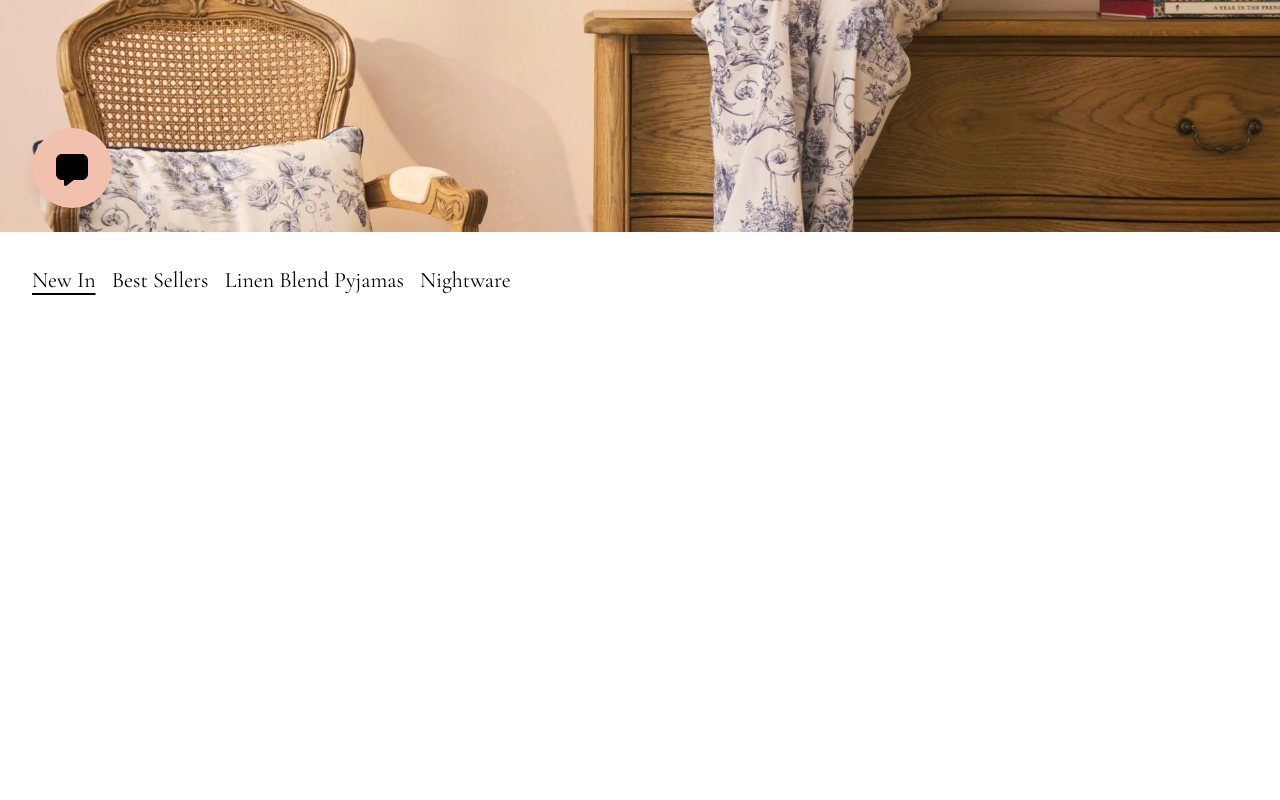
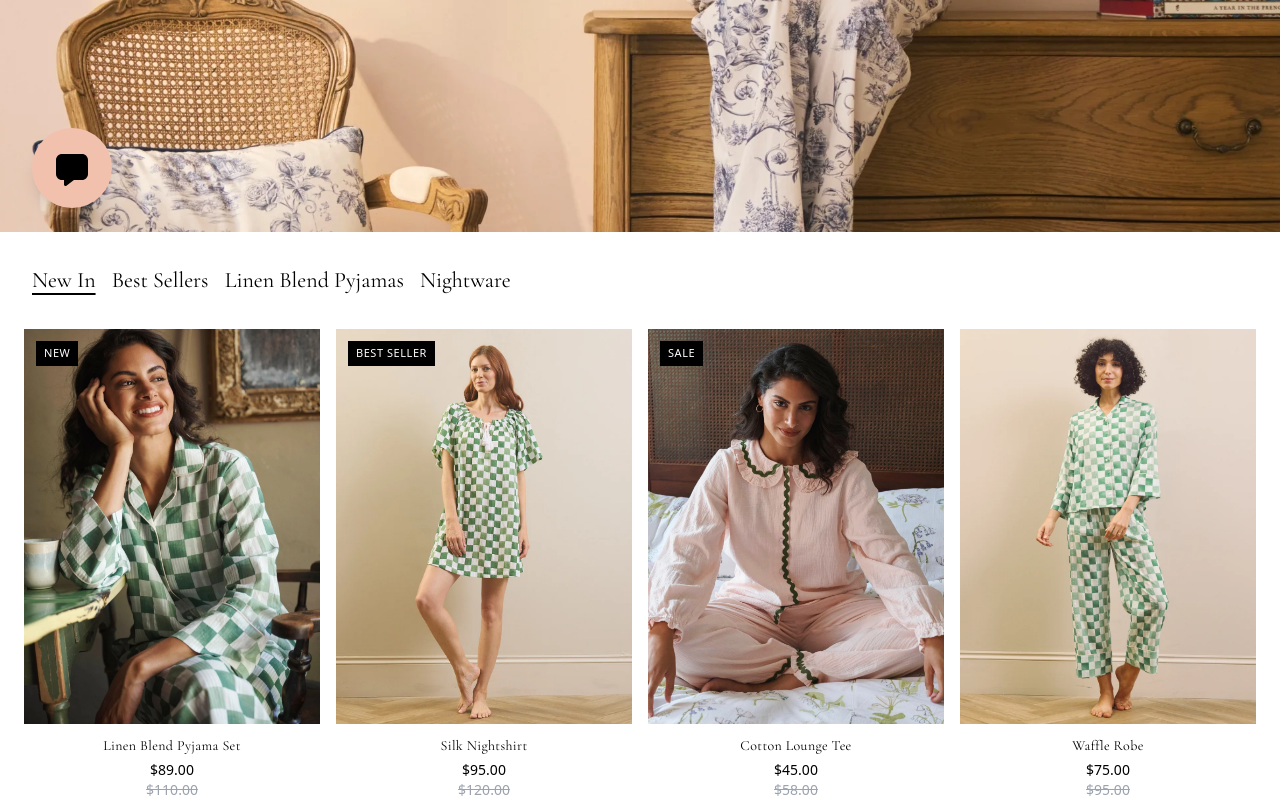
Before and after one commit to Sachin-stha112/Clothing-Website-Tailwind, a plain HTML site: page index.html in a window 1280 px wide. Shown: the part 568-1368 px from the top of the page. Before the commit the page ends 865 px from the top, so only its background shows below. Drawn offline with nearby package versions, Linux system fonts and the light colour scheme.

Commit message:
Add portrait product card grid with hover images

```diff
--- a/index.html
+++ b/index.html
@@ -267,7 +267,95 @@
         <a href="#" class="text-[22px] font-['Cormorant_Garamond'] ml-8">Linen Blend Pyjamas</a>
         <a href="#" class="text-[22px] font-['Cormorant_Garamond'] ml-8">Nightware</a>
       </div>
-
+      <!--Product card and grid — portrait cards-->
+      <div class="grid grid-cols-2 md:grid-cols-3 lg:grid-cols-4 gap-4 mt-8 px-6">
+        <!--Card 1-->
+        <div class="group bg-white">
+          <div class="relative overflow-hidden bg-[#f4f1ec]">
+            <img
+              src="./images/img1.jpg"
+              alt="Product 1"
+              class="aspect-[3/4] w-full object-cover transition-opacity duration-300 group-hover:opacity-0"
+              onerror="this.onerror=null;this.src='./images/img1_alt.jpg'"
+            />
+            <img
+              src="./images/img1_alt.jpg"
+              alt="Product 1 hover"
+              class="absolute inset-0 aspect-[3/4] w-full object-cover opacity-0 transition-opacity duration-300 group-hover:opacity-100"
+            />
+            <span class="absolute top-3 left-3 bg-black text-white text-[11px] uppercase tracking-wider px-2 py-1">New</span>
+          </div>
+          <div class="pt-3 text-center">
+            <h3 class="text-sm font-['Cormorant_Garamond'] tracking-wide">Linen Blend Pyjama Set</h3>
+            <p class="text-sm mt-1">$89.00</p>
+            <p class="text-sm text-gray-400 line-through">$110.00</p>
+          </div>
+        </div>
+        <!--Card 2-->
+        <div class="group bg-white">
+          <div class="relative overflow-hidden bg-[#f4f1ec]">
+            <img
+              src="./images/img2.jpg"
+              alt="Product 2"
+              class="aspect-[3/4] w-full object-cover transition-opacity duration-300 group-hover:opacity-0"
+              onerror="this.onerror=null;this.src='./images/img2_alt.jpg'"
+            />
+            <img
+              src="./images/img2_alt.jpg"
+              alt="Product 2 hover"
+              class="absolute inset-0 aspect-[3/4] w-full object-cover opacity-0 transition-opacity duration-300 group-hover:opacity-100"
+            />
+            <span class="absolute top-3 left-3 bg-black text-white text-[11px] uppercase tracking-wider px-2 py-1">Best Seller</span>
+          </div>
+          <div class="pt-3 text-center">
+            <h3 class="text-sm font-['Cormorant_Garamond'] tracking-wide">Silk Nightshirt</h3>
+            <p class="text-sm mt-1">$95.00</p>
+            <p class="text-sm text-gray-400 line-through">$120.00</p>
+          </div>
+        </div>
+        <!--Card 3-->
+        <div class="group bg-white">
+          <div class="relative overflow-hidden bg-[#f4f1ec]">
+            <img
+              src="./images/img3.jpg"
+              alt="Product 3"
+              class="aspect-[3/4] w-full object-cover transition-opacity duration-300 group-hover:opacity-0"
+              onerror="this.onerror=null;this.src='./images/img3_alt.jpg'"
+            />
+            <img
+              src="./images/img3_alt.jpg"
+              alt="Product 3 hover"
+              class="absolute inset-0 aspect-[3/4] w-full object-cover opacity-0 transition-opacity duration-300 group-hover:opacity-100"
+            />
+            <span class="absolute top-3 left-3 bg-black text-white text-[11px] uppercase tracking-wider px-2 py-1">Sale</span>
+          </div>
+          <div class="pt-3 text-center">
+            <h3 class="text-sm font-['Cormorant_Garamond'] tracking-wide">Cotton Lounge Tee</h3>
+            <p class="text-sm mt-1">$45.00</p>
+            <p class="text-sm text-gray-400 line-through">$58.00</p>
+          </div>
+        </div>
+        <!--Card 4-->
+        <div class="group bg-white">
+          <div class="relative overflow-hidden bg-[#f4f1ec]">
+            <img
+              src="./images/img1_alt.jpg"
+              alt="Product 4"
+              class="aspect-[3/4] w-full object-cover transition-opacity duration-300 group-hover:opacity-0"
+            />
+            <img
+              src="./images/img1.jpg"
+              alt="Product 4 hover"
+              class="absolute inset-0 aspect-[3/4] w-full object-cover opacity-0 transition-opacity duration-300 group-hover:opacity-100"
+            />
+          </div>
+          <div class="pt-3 text-center">
+            <h3 class="text-sm font-['Cormorant_Garamond'] tracking-wide">Waffle Robe</h3>
+            <p class="text-sm mt-1">$75.00</p>
+            <p class="text-sm text-gray-400 line-through">$95.00</p>
+          </div>
+        </div>
+      </div>
     </section>
 
     <script>
```
